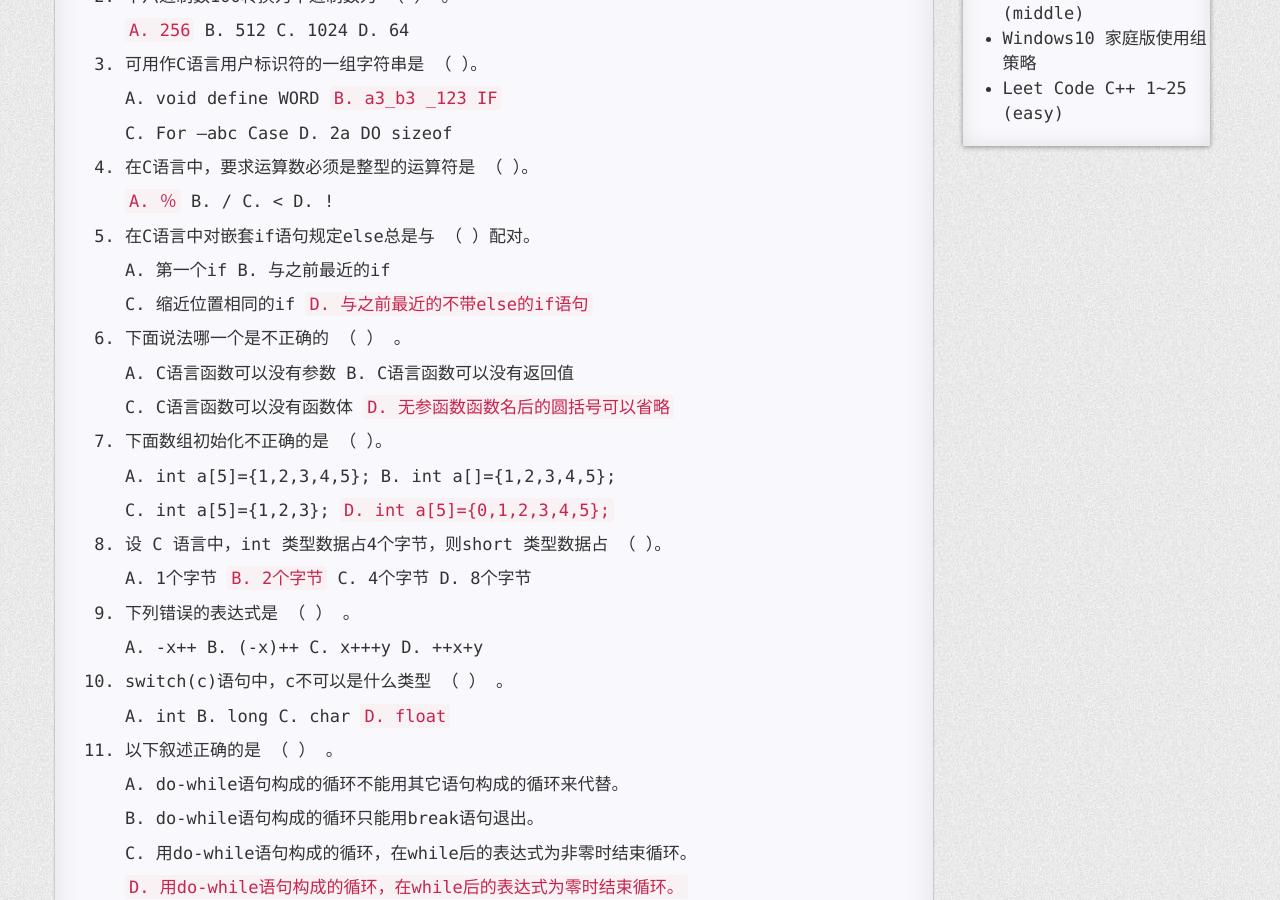
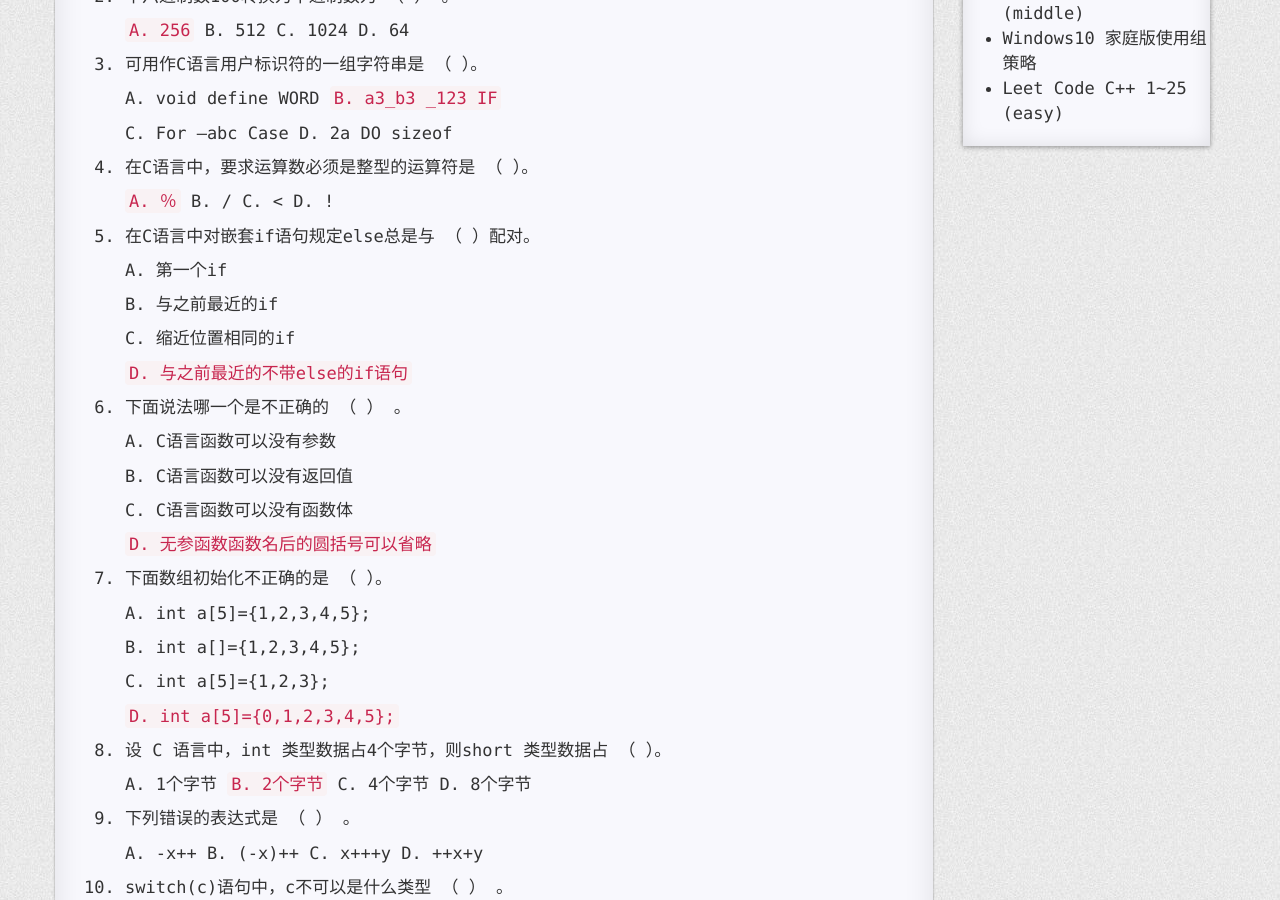
Before and after one commit to h1mmel/h1mmel.github.io, a Jekyll site: the page built from _posts/2019-10-23-2019-全国高校计算机能力挑战赛 -C- 语言样卷分析.md, in a window 1280 px wide and 900 px high, scrolled down 375 px. Built offline with Jekyll 4.4.1, drawn with Linux system fonts in a browser that asks for light colours; nearby versions of some CDN libraries; comment, search, counter and statistics services are not loaded; a style sheet for code colours, icons or effects is not loaded.

```diff
--- a/_posts/2019-10-23-2019-全国高校计算机能力挑战赛 -C- 语言样卷分析.md
+++ b/_posts/2019-10-23-2019-全国高校计算机能力挑战赛 -C- 语言样卷分析.md
@@ -27,21 +27,33 @@ categories: C
 
 5. 在C语言中对嵌套if语句规定else总是与 （    ）配对。
 
-   A. 第一个if                       B. 与之前最近的if
+   A. 第一个if
 
-   C. 缩近位置相同的if        `D. 与之前最近的不带else的if语句`
+   B. 与之前最近的if
+
+   C. 缩近位置相同的if
+
+   `D. 与之前最近的不带else的if语句`
 
 6. 下面说法哪一个是不正确的 （    ） 。
 
-   A. C语言函数可以没有参数              B. C语言函数可以没有返回值
+   A. C语言函数可以没有参数
 
-   C. C语言函数可以没有函数体          `D. 无参函数函数名后的圆括号可以省略`
+   B. C语言函数可以没有返回值
+
+   C. C语言函数可以没有函数体
+
+   `D. 无参函数函数名后的圆括号可以省略`
 
 7. 下面数组初始化不正确的是 （    ）。
 
-   A. int a[5]={1,2,3,4,5};          B. int a[]={1,2,3,4,5};
+   A. int a[5]={1,2,3,4,5};
 
-   C. int a[5]={1,2,3};                `D. int a[5]={0,1,2,3,4,5};`
+   B. int a[]={1,2,3,4,5};
+
+   C. int a[5]={1,2,3};
+
+   `D. int a[5]={0,1,2,3,4,5};`
 
 8. 设 C 语言中，int 类型数据占4个字节，则short 类型数据占 （    ）。
 
```
